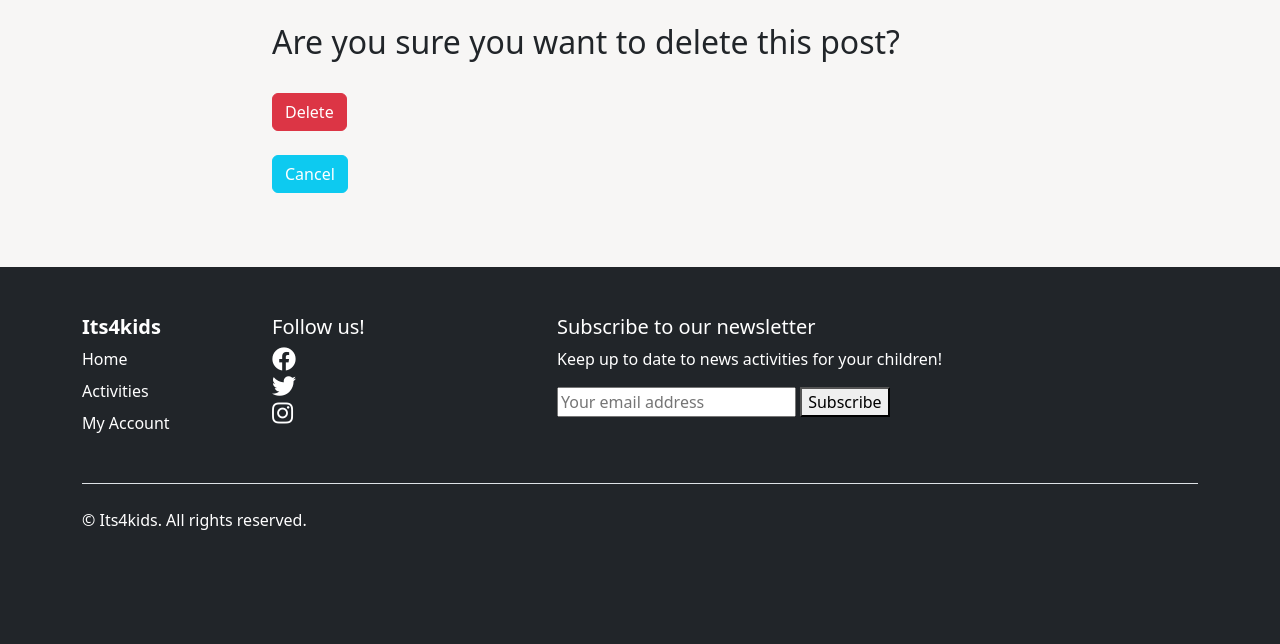
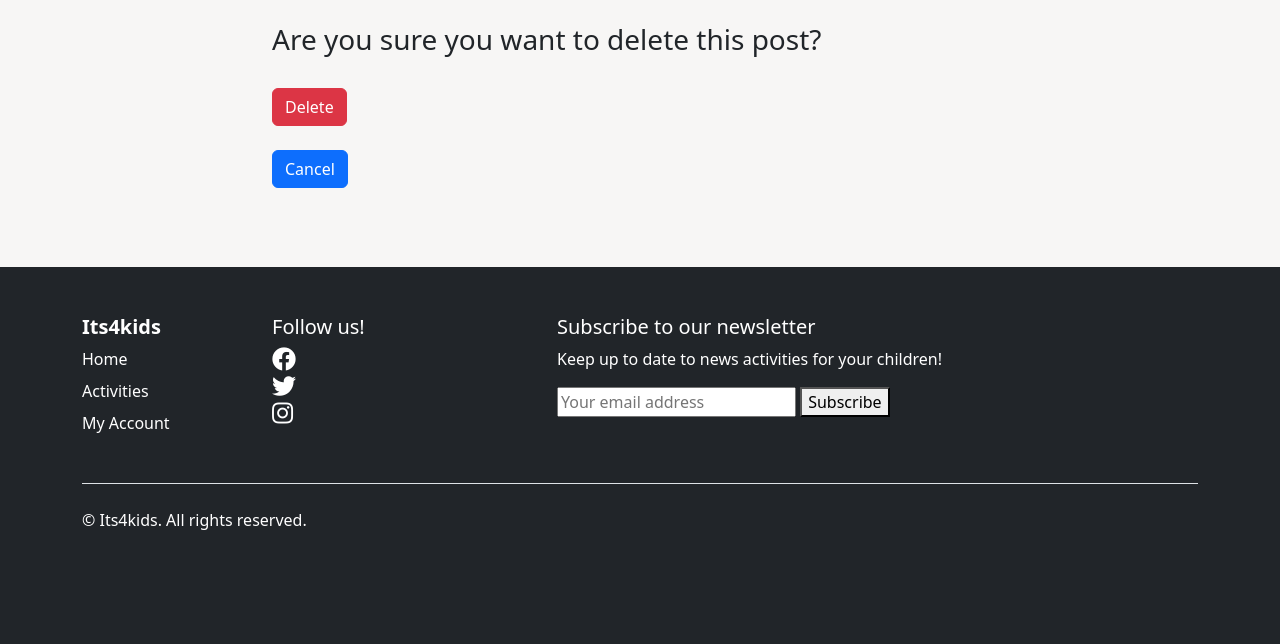
Before and after one commit to fmstacco/its4kids, a Django app: template templates/delete_post.html in a window 1280 px wide. Shown: the part 156-800 px from the top of the page. Run offline with Django 3.2, Linux system fonts and the light colour scheme; the template is opened without the code that fills it, so the values that code supplies are empty.

Commit message:
Start add content for user stories

```diff
--- a/templates/delete_post.html
+++ b/templates/delete_post.html
@@ -13,13 +13,13 @@
         <div class="col-md-8 mt-3 offset-md-2">
             <form action="{% url 'delete_post' slug=post.slug %}" method="POST">
                 {% csrf_token %}
-                <h2>Are you sure you want to delete this post?</h2>
+                <h3>Are you sure you want to delete this post?</h3>
                 <br>
                 <button type="submit" class="btn btn-danger">Delete</button>
              </form>
              <br>
              <span>
-                <a href="{% url 'post_detail' slug=post.slug %}" class="btn btn-info text-white">
+                <a href="{% url 'post_detail' slug=post.slug %}" class="btn btn-primary text-white">
                     Cancel
                 </a>
             </span>
```
Also changed, not shown: README.md.
